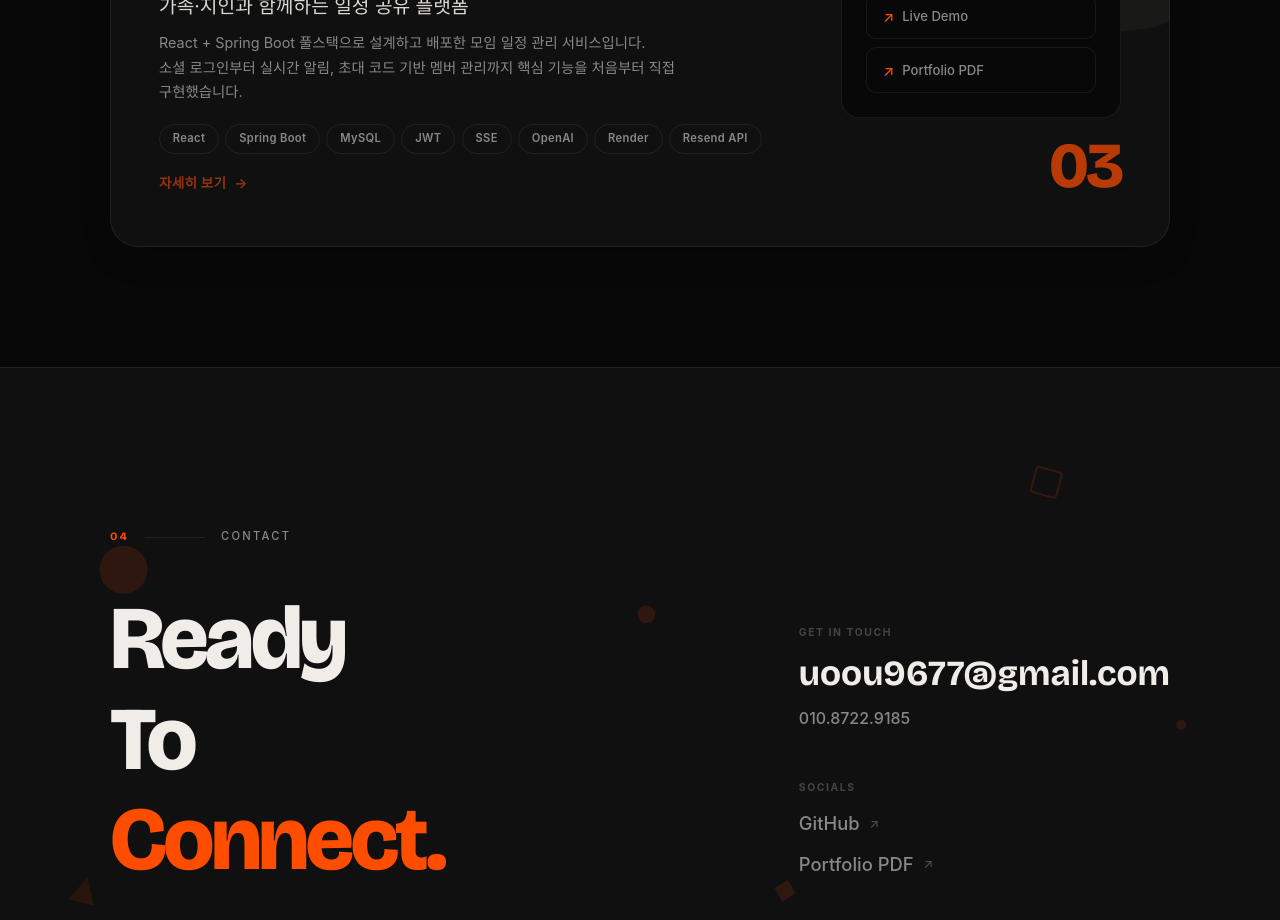
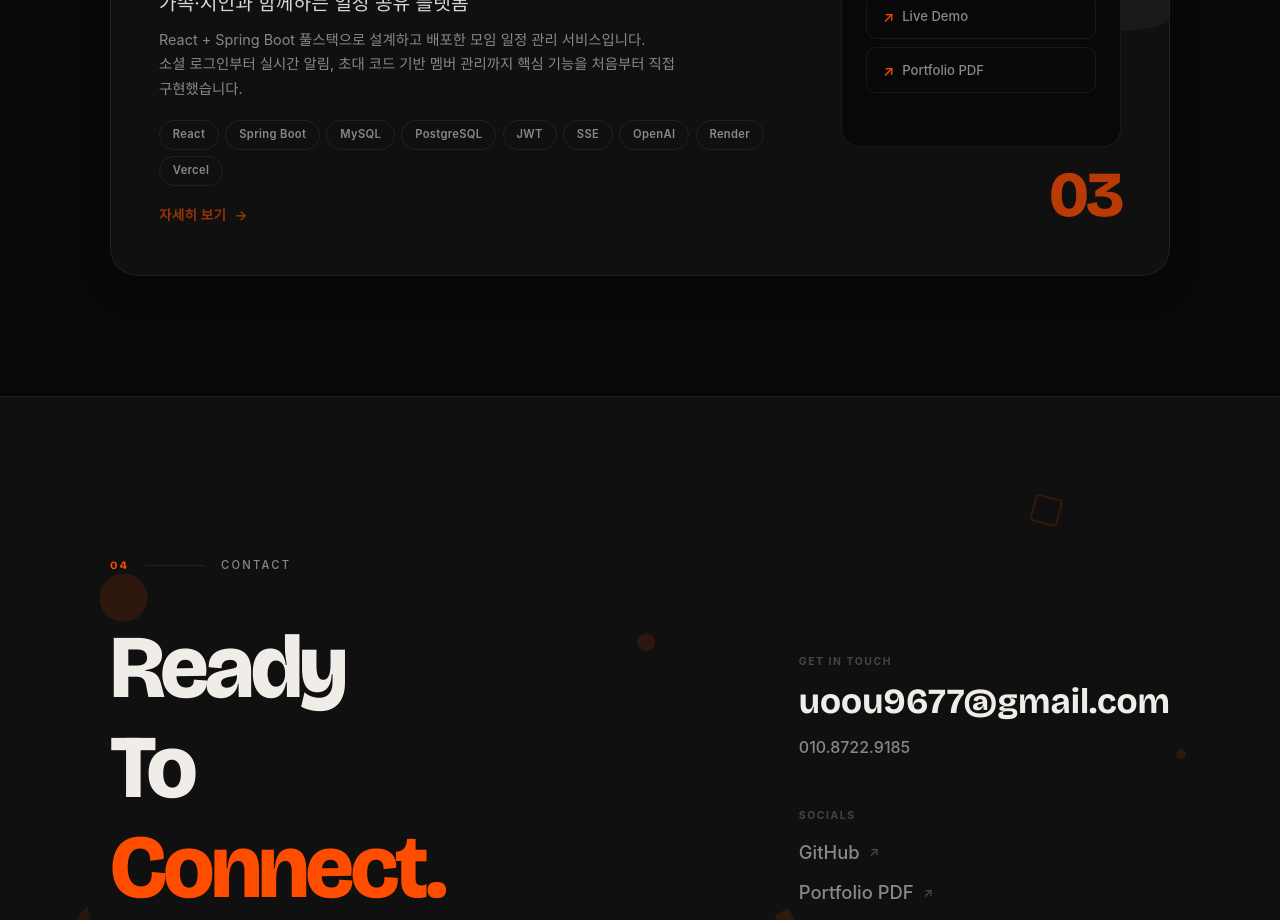
Before and after one commit to jhyeon9185/portfolio, a React (Vite) app: page / in a window 1280 px wide. Shown: the part 3460-4380 px from the top of the page. Built offline with nearby package versions, Linux system fonts and the light colour scheme; a web font is replaced by a local one.

Commit message:
fix: comprehensive tech stack update for MOIM project (PostgreSQL, Render, Vercel, OpenAI)

```diff
--- a/src/sections/Works.jsx
+++ b/src/sections/Works.jsx
@@ -280,7 +280,7 @@ const projects = [
     description: 'React + Spring Boot 풀스택으로 설계하고 배포한 모임 일정 관리 서비스입니다.\n소셜 로그인부터 실시간 알림, 초대 코드 기반 멤버 관리까지 핵심 기능을 처음부터 직접 구현했습니다.',
     role: 'Fullstack / 기획·설계',
     year: '2025.04',
-    tags: ['React', 'Spring Boot', 'MySQL', 'JWT', 'SSE', 'OpenAI', 'Render', 'Resend API'],
+    tags: ['React', 'Spring Boot', 'MySQL', 'PostgreSQL', 'JWT', 'SSE', 'OpenAI', 'Render', 'Vercel'],
     contributions: [
       '카카오·구글 OAuth 2.0 소셜 로그인 및 JWT 인증 시스템 구축',
       'SSE(Server-Sent Events) 기반 실시간 알림 시스템 설계 및 구현',
```
Also changed, not shown: 1 other file (tests, documents, lock files or other folders).
